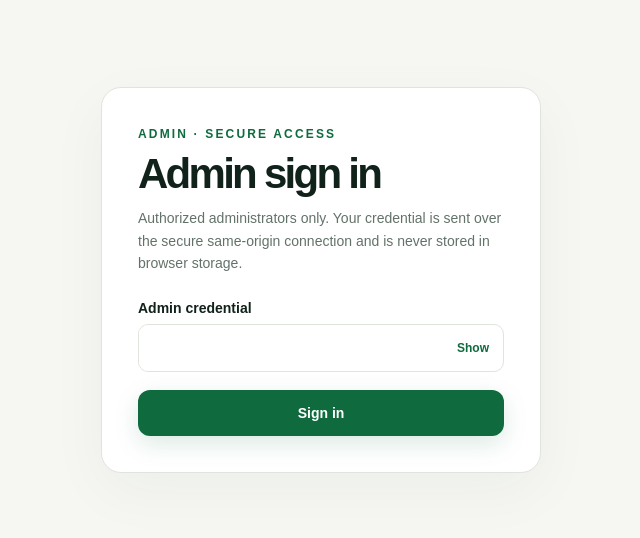
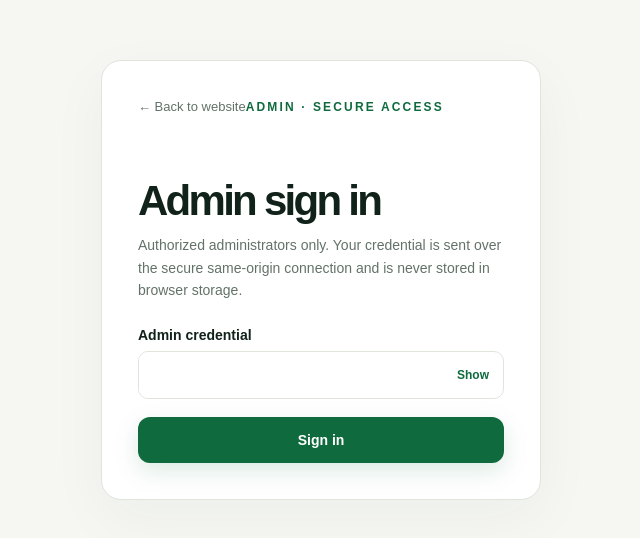
Before and after one commit to bashirhassan10/football-team-network-frontend, a Next.js app: page /admin/login in a window 1280 px wide. Shown: the part 120-658 px from the top of the page, without its empty margins (319-959 px from the left). Built offline with nearby package versions, Linux system fonts and the light colour scheme.

Commit message:
Add website return link to admin sign in

```diff
--- a/app/admin/login/page.tsx
+++ b/app/admin/login/page.tsx
@@ -1,6 +1,7 @@
 "use client";
 import {FormEvent,useState} from "react";
 import {useRouter} from "next/navigation";
+import Link from "next/link";
 
 export default function AdminLoginPage(){
  const router=useRouter();
@@ -20,5 +21,5 @@ export default function AdminLoginPage(){
   finally{setBusy(false)}
  }
 
- return <main className="adminLoginPage"><section className="adminLoginCard"><span className="formKicker">ADMIN · SECURE ACCESS</span><h1>Admin sign in</h1><p>Authorized administrators only. Your credential is sent over the secure same-origin connection and is never stored in browser storage.</p>{error&&<p className="formError">{error}</p>}<form onSubmit={submit}><label>Admin credential<div className="adminCredentialField"><input type={showKey?"text":"password"} autoComplete="current-password" value={key} onChange={e=>setKey(e.target.value)} required/><button type="button" className="adminCredentialToggle" onClick={()=>setShowKey(v=>!v)} aria-label={showKey?"Hide admin credential":"Show admin credential"}>{showKey?"Hide":"Show"}</button></div></label><button className="button" disabled={busy}>{busy?"Signing in…":"Sign in"}</button></form></section></main>;
+ return <main className="adminLoginPage"><section className="adminLoginCard"><Link href="/" className="backLink">← Back to website</Link><span className="formKicker">ADMIN · SECURE ACCESS</span><h1>Admin sign in</h1><p>Authorized administrators only. Your credential is sent over the secure same-origin connection and is never stored in browser storage.</p>{error&&<p className="formError">{error}</p>}<form onSubmit={submit}><label>Admin credential<div className="adminCredentialField"><input type={showKey?"text":"password"} autoComplete="current-password" value={key} onChange={e=>setKey(e.target.value)} required/><button type="button" className="adminCredentialToggle" onClick={()=>setShowKey(v=>!v)} aria-label={showKey?"Hide admin credential":"Show admin credential"}>{showKey?"Hide":"Show"}</button></div></label><button className="button" disabled={busy}>{busy?"Signing in…":"Sign in"}</button></form></section></main>;
 }
```
